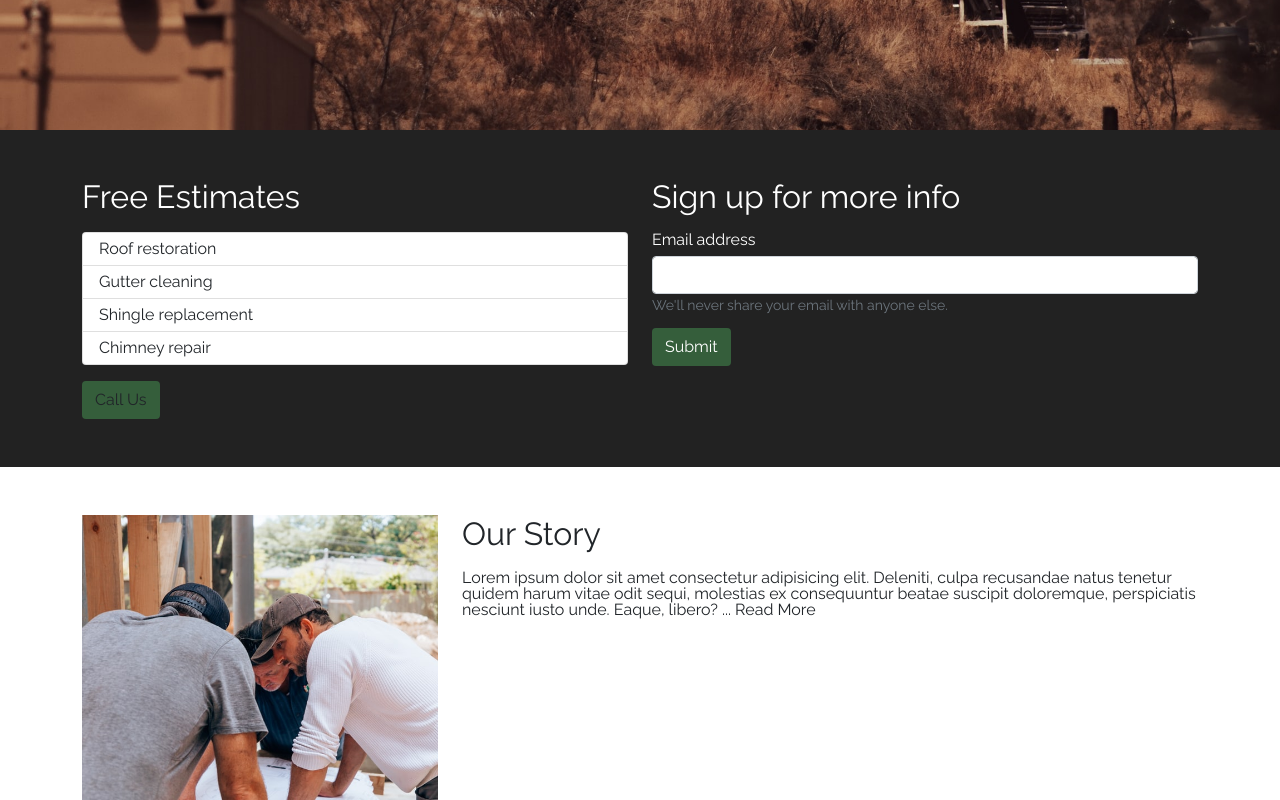
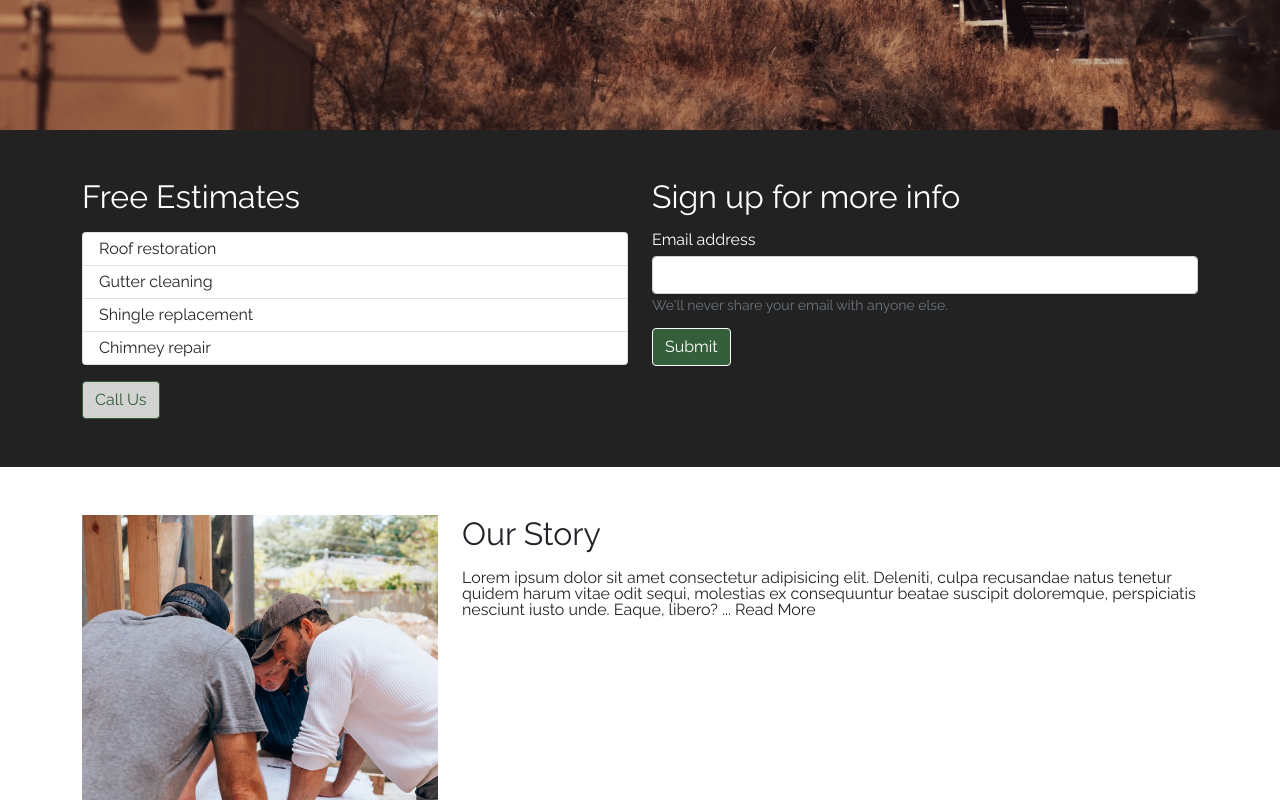
Before and after one commit to tmcfadden7/mcpadden-roofing-react-app, a React (Create React App) app: page / in a window 1280 px wide. In both pictures the pointer is over the button "Call Us". Shown: the part 570-1370 px from the top of the page. Built offline with nearby package versions, Linux system fonts and the light colour scheme.

Commit message:
add btn hover styles

```diff
--- a/src/App.css
+++ b/src/App.css
@@ -176,6 +176,14 @@ header nav {
 .services-container button {
 	background-color: #355e3b;
 	color: #fff;
+	border: 1px solid #fff;
+}
+
+.contact-container button:hover,
+.services-container button:hover {
+	background-color: #d3d3d3;
+	color: #355e3b;
+	border: 1px solid #355e3b;
 }
 
 .services-container {
--- a/src/components/Services.js
+++ b/src/components/Services.js
@@ -1,7 +1,7 @@
 const Services = () => {
 	return (
 		<>
-			<section className='services-container p-4'>
+			<section className='services-container p-5'>
 				<div className='container'>
 					<h2 className='h2 text-center d-block d-md-none'>Services</h2>
 					<div className='row align-items-center'>
```
